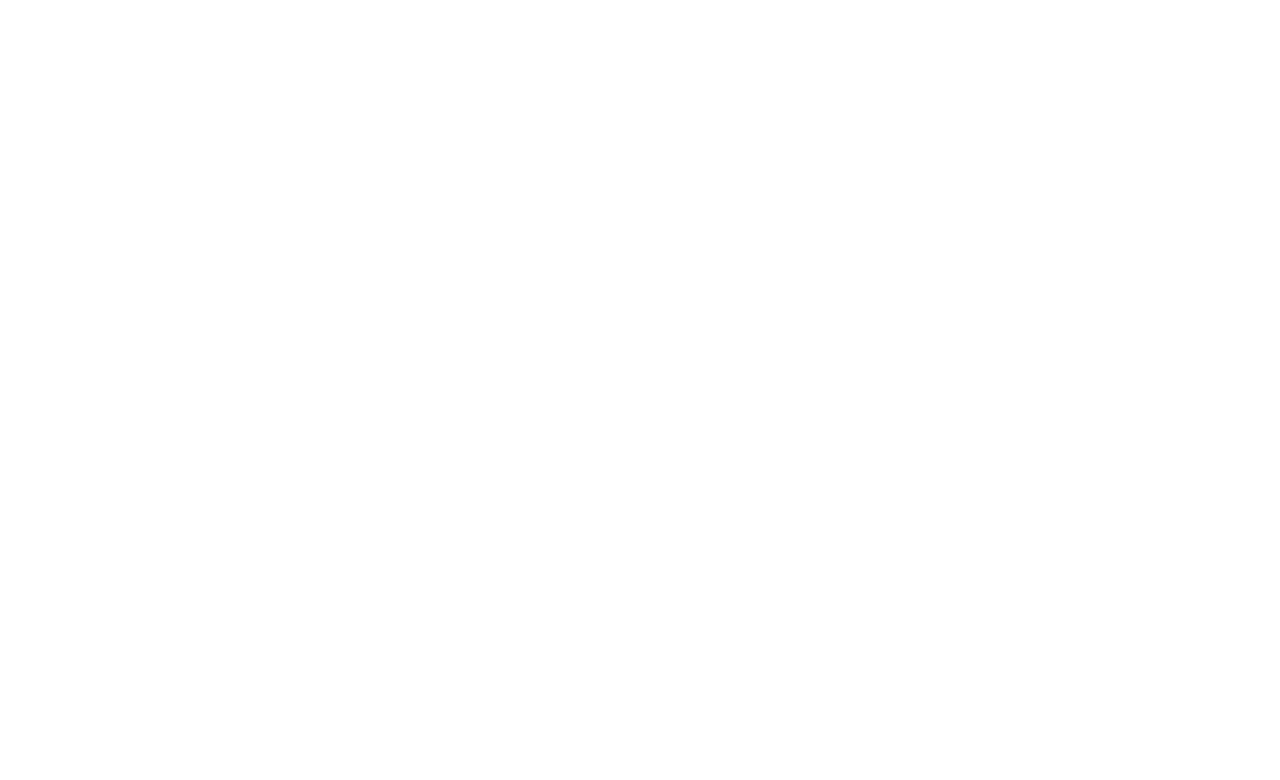
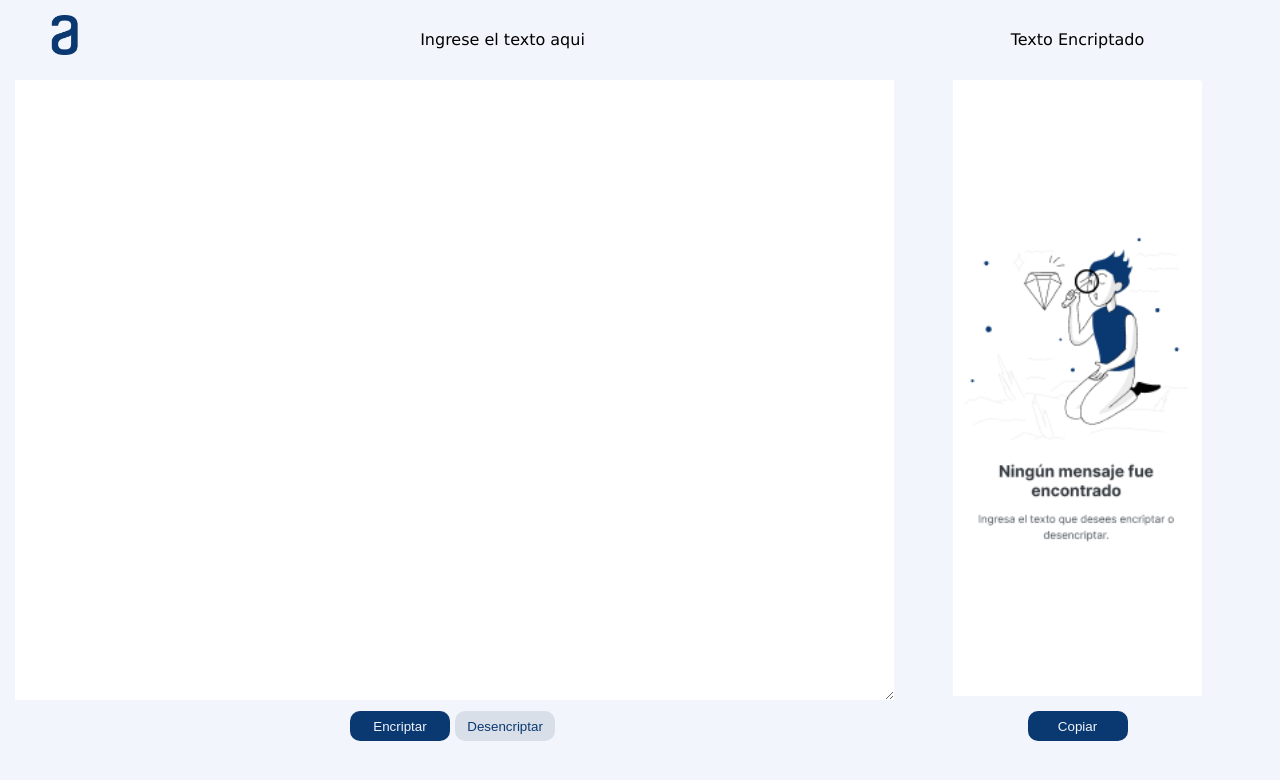
Before and after one commit to marcelogere/AluraChallenge01, a plain HTML site: page index.html in a window 1280 px wide. Drawn offline with Linux system fonts and the light colour scheme.

Commit message:
Diseño completo del FrontEnd

```diff
--- a/index.html
+++ b/index.html
@@ -10,11 +10,31 @@
 </head>
 <body>
     <main>
-        <section id="text-to-encrypt">
-
+        <section id="to-encrypt-section">
+            <div id="logo-div">
+                <img src="Logo.png" id="png-logo" alt="">
+            </div>
+            <div class="tittles">
+                <h2>Ingrese el texto aqui</h2>
+            </div>
+            <div id="to-encrypt-div">
+                <textarea type="text" id="to-encrypt-area"></textarea>
+            </div>
+            <div>
+                <button>Encriptar</button>
+                <button>Desencriptar</button>
+            </div>
         </section>
-        <section id="encrypted-text">
-
+        <section id="encrypted-section">
+            <div class="tittles">
+                <h2>Texto Encriptado</h2>
+            </div>
+            <div id="encrypted-div">
+                <img src="personaje-lupa.png" alt="">
+            </div>
+            <div>
+                <button>Copiar</button>
+            </div>
         </section>
     </main>
     <script src="app.js"></script>
--- a/style.css
+++ b/style.css
@@ -46,3 +46,87 @@ table {
 	border-collapse: collapse;
 	border-spacing: 0;
 }
+
+/* ------------------ Styles ------------------ */
+body{
+    height: 100vh;
+    box-sizing: border-box;
+}
+
+main{
+    padding: 15px;
+    display: flex;
+    background-color: #F3F5FC;
+    height: 100%;
+    font-family:Verdana, Geneva, Tahoma, sans-serif;
+    box-sizing: border-box;
+}
+
+#to-encrypt-section{
+    display: block;
+    width: 70%;
+    text-align: center;
+}
+
+#logo-div{
+    float: left;
+}
+
+#png-logo{
+    height: 40px;
+}
+
+.tittles{
+    height: 50px;
+    display: flex;
+    align-items: center;
+    justify-content: center;
+}
+
+.tittles h2{
+
+}
+
+#to-encrypt-div{
+    height: 80%;
+    margin: 15px 0px;
+}
+
+#to-encrypt-area{
+    width: 100%;
+    height: 100%;
+    border:none;
+}
+
+#encrypted-section{
+    display: block;
+    width: 30%;
+    text-align: center;
+}
+
+#encrypted-div{
+    height: 80%;
+    margin: 15px 0px;
+}
+
+img{
+    height: 100%;
+}
+
+
+button {
+    border-radius: 10px;
+    width: 100px;
+    height: 30px;
+    border: none;
+}
+
+button:nth-child(odd){
+    color: #F3F5FC;
+    background-color: #0A3871;
+}
+
+button:nth-child(even){
+    color: #0A3871;
+    background-color: #D8DFE8;
+}
```
Also changed, not shown: Logo.png (added), personaje-lupa.png (added).
